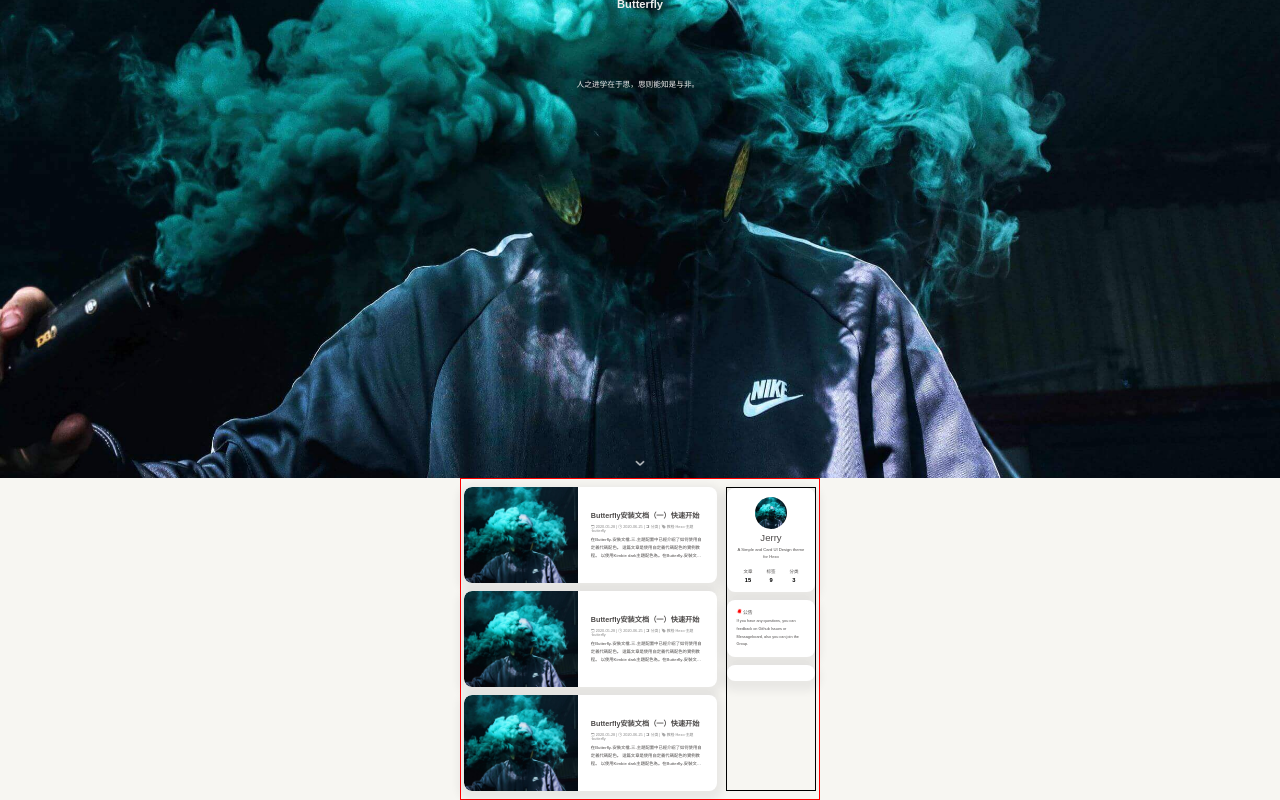
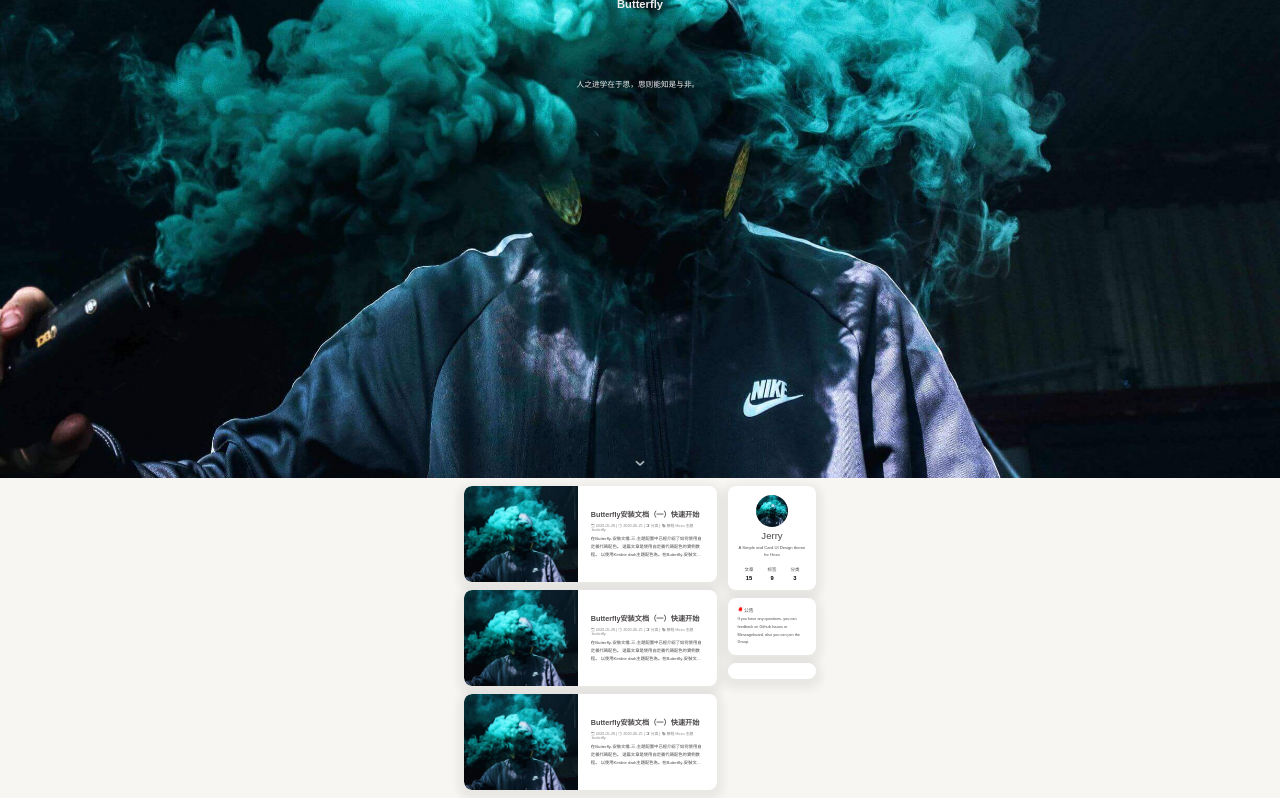
Before and after one commit to MrChou318/vue-myBlog, a Vue app: page /#/ in a window 1280 px wide. Shown: the part 322-1122 px from the top of the page. Built offline with nearby package versions, Linux system fonts and the light colour scheme.

Commit message:
Update Home.vue

```diff
--- a/src/page/home/Home.vue
+++ b/src/page/home/Home.vue
@@ -19,53 +19,42 @@
 <script>
 import Hello from './components/Hello'
 import ArticleBrief from './components/ArticleBrief'
-import BlogInfo from '../components/BlogInfo'
+import BlogInfo from '@/page/components/BlogInfo'
 export default {
   name: 'Home',
   components: {
     Hello,
     ArticleBrief,
     BlogInfo
+  },
+  mounted () {
+  },
+  methods: {
   }
 }
 </script>
 
 <style lang="less" scoped>
   .hello {
-    animation: animate-wrapper-merge .8s linear;
-    @keyframes animate-wrapper-merge {
-      // 之所以是1%不是0%是因为防止每刷新页面一次，页面就往下滚动一点；添加0%是防止双闪
-      0% {transform: translateY(0);opacity: 0;}
-      1% {transform: translateY(-8%);opacity: 0;}
-      50% {transform: translateY(-3.5%);opacity: 0.5;}
-      100% {transform: translateY(0);opacity: 1;}
-    }
+    animation: animate-wrapper-merge-down .8s ease-out;
   }
   .content-wrapper {
     width: 100%;
     box-sizing: border-box;
     display: flex;
     justify-content: center;
-    animation: animate-content-merge .8s linear;
-    @keyframes animate-content-merge {
-      0% {transform: translateY(0);opacity: 0;}
-      1% {transform: translateY(8%);opacity: 0;}
-      50% {transform: translateY(3.5%);opacity: 0.5;}
-      100% {transform: translateY(0);opacity: 1;}
-    }
+    animation: animate-content-merge-up .8s ease-out;
     .content {
       display: flex;
       justify-content: space-between;
       width: 100vw;
       max-width: 22rem;
-      border: 1px solid red;
       padding: .5rem .2rem;
       .article-list-wrapper {
         width: 72%;
       }
       .blog-info-wrapper {
         width: 25%;
-        border: 1px solid black;
       }
       @media screen and (max-width: 900px) {
         .article-list-wrapper {
```
